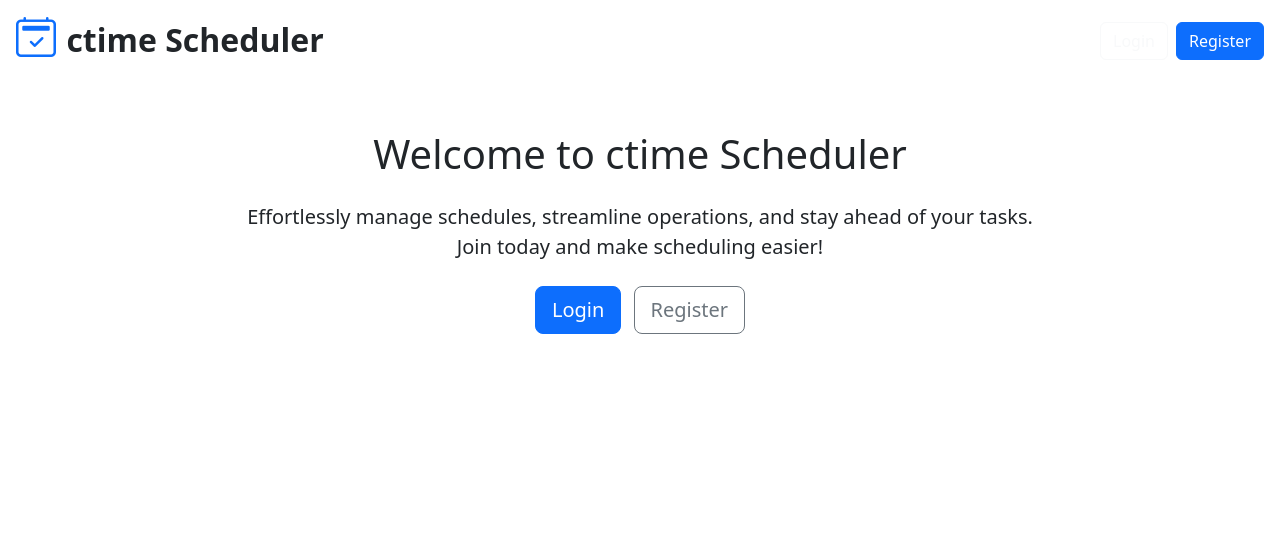
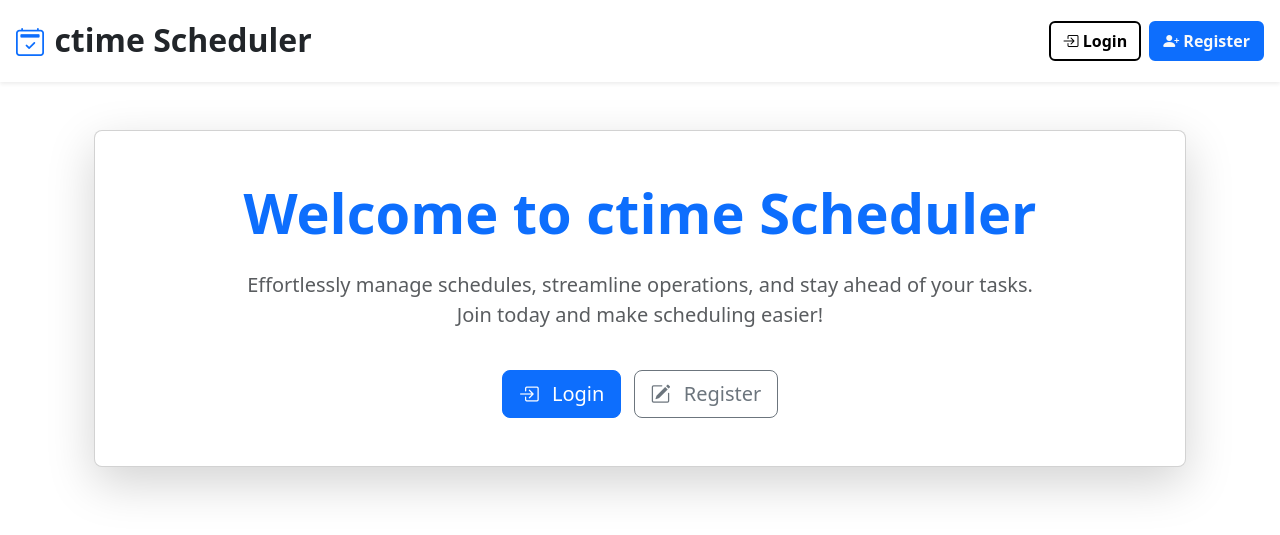
Before and after one commit to soarn/ctime, a Python web app: template app/templates/home.html in a window 1280 px wide. Shown: the top 535 px of the page. Run offline with Jinja, Linux system fonts and the light colour scheme; the template is opened without the code that fills it, so the values that code supplies are empty; some libraries are stand-ins or nearby versions.

Commit message:
feat: enhance UI with improved button styles, dark mode support, and updated hero section

```diff
--- a/app/static/css/styles.css
+++ b/app/static/css/styles.css
@@ -3,10 +3,6 @@
   color: var(--bs-primary);
   object-fit: cover;
   cursor: pointer;
-}
-
-i.feather {
-  color: var(--bs-body-color);
 }
 
 /* Navbar Background and Text Color */
@@ -36,7 +32,7 @@ body {
   justify-content: space-between;
   padding: 0 1rem;
   flex-wrap: nowrap;
-  background-color: var(--bs-body-bg)
+  background-color: var(--bs-body-bg);
 }
 
 .gravatar-img {
@@ -59,6 +55,58 @@ body {
 html {
   scroll-behavior: smooth;
   transition: background-color 0.3s, color 0.3s;
+}
+
+/* Contrast-aware button styling */
+.navbar .btn-outline-light {
+  color: var(--bs-body-bg);
+  border-color: var(--bs-body-bg);
+  background-color: transparent;
+  transition: all 0.3s;
+}
+
+.navbar .btn-outline-light:hover {
+  color: var(--bs-body-color);
+  background-color: var(--bs-body-bg);
+  border-color: var(--bs-body-color);
+}
+
+.navbar .btn-primary {
+  color: var(--bs-light);
+  background-color: var(--bs-primary);
+  border-color: var(--bs-primary);
+  transition: all 0.3s;
+}
+
+.navbar .btn-primary:hover {
+  background-color: var(--bs-primary-hover, #0056b3);
+  border-color: var(--bs-primary-hover, #0056b3);
+}
+
+.navbar .btn {
+  font-weight: 600;
+  border-width: 2px;
+}
+
+/* High-contrast modes for specific themes */
+[data-bs-theme="light"] .navbar .btn-outline-light {
+  color: #000;
+  border-color: #000;
+}
+
+[data-bs-theme="light"] .navbar .btn-outline-light:hover {
+  background-color: #000;
+  color: #fff;
+}
+
+[data-bs-theme="dark"] .navbar .btn-outline-light {
+  color: #fff;
+  border-color: #fff;
+}
+
+[data-bs-theme="dark"] .navbar .btn-outline-light:hover {
+  background-color: #fff;
+  color: #000;
 }
 
 /* Dark Mode Toggle Styling */
@@ -157,12 +205,6 @@ select:focus {
   color: var(--bs-muted);
 }
 
-/* Interactive button styling */
-button:hover {
-  opacity: 0.9;
-  transition: opacity 0.3s;
-}
-
 /* Badge alignment */
 .badge {
   display: inline-flex;
--- a/app/static/js/scripts.js
+++ b/app/static/js/scripts.js
@@ -30,9 +30,10 @@ const isDarkMode = getCookie("theme") === "dark";
 // Apply theme based on preference
 function applyTheme(darkMode) {
   document.documentElement.setAttribute("data-bs-theme", darkMode ? "dark" : "light");
-  themeIcon.setAttribute("data-feather", darkMode ? "sun" : "moon");
+
+  // Switch between icons for dark and light mode
+  themeIcon.className = darkMode ? "bi bi-sun-fill text-warning" : "bi bi-moon-fill text-primary";
   document.getElementById("currentThemeName").textContent = darkMode ? "Light Mode" : "Dark Mode";
-  feather.replace();
 }
 
 applyTheme(isDarkMode);
--- a/app/templates/base.html
+++ b/app/templates/base.html
@@ -7,18 +7,17 @@
   <title>{% block title %} ctime Scheduler {% endblock %}</title>
   <link href="https://cdn.jsdelivr.net/npm/bootstrap@5.3.0/dist/css/bootstrap.min.css" rel="stylesheet" />
   <link rel="stylesheet" href="https://cdn.jsdelivr.net/npm/bootstrap-icons@1.11.3/font/bootstrap-icons.min.css">
-  <script src="https://unpkg.com/feather-icons@4.29.1/dist/feather.min.js" crossorigin="anonymous"></script>
   <link href="{{ url_for('static', filename='css/styles.css') }}" rel="stylesheet" />
 </head>
 
 <body>
 
   <!-- Header -->
-  <nav class="navbar navbar-expand-lg">
+  <nav class="navbar navbar-expand-lg shadow-sm">
     <div class="container-fluid navbar-container">
       <!-- Logo -->
-      <a class="navbar-brand" href="{{ url_for('web.home') }}">
-        <h1><i class="bi bi-calendar2-check logo"></i>
+      <a class="navbar-brand d-flex align-items-center gap-2" href="{{ url_for('web.home') }}">
+        <h1><i class="bi bi-calendar2-check logo fs-3"></i>
           <span class="navbar-title">ctime Scheduler</span>
         </h1>
       </a>
@@ -45,25 +44,42 @@
       <div class="dropdown">
         <img src="{{ get_gravatar_url(current_user.email) }}" alt="User Gravatar" class="gravatar-img dropdown-toggle"
           id="gravatarDropdown" data-bs-toggle="dropdown" aria-expanded="false" />
-        <ul class="dropdown-menu dropdown-menu-end" aria-labelledby="gravatarDropdown">
-          <li><a class="dropdown-item" href="{{ url_for('web.profile') }}">Profile</a></li>
+        <ul class="dropdown-menu dropdown-menu-end shadow-lg" aria-labelledby="gravatarDropdown">
+          <li>
+            <a class="dropdown-item d-flex align-items-center gap-2" href="{{ url_for('web.profile') }}">
+              <i class="bi bi-person-circle"></i> Profile
+            </a>
+          </li>
           {% if current_user.role == 'admin' %}
-          <li><a class="dropdown-item" href="{{ url_for('admin.admin_dashboard') }}">Dashboard</a></li>
+          <li>
+            <a class="dropdown-item d-flex align-items-center gap-2" href="{{ url_for('admin.admin_dashboard') }}">
+              <i class="bi bi-speedometer2"></i> Dashboard
+            </a>
+          </li>
           {% else %}
-          <li><a class="dropdown-item" href="{{ url_for('web.employee_dashboard') }}">Dashboard</a></li>
+          <li>
+            <a class="dropdown-item" href="{{ url_for('web.employee_dashboard') }}">
+              <i class="bi bi-calendar4-week"></i> Dashboard
+            </a>
+          </li>
           {% endif %}
           <li>
             <hr class="dropdown-divider" />
           </li>
-          <li><a class="dropdown-item" href="{{ url_for('web.logout') }}">Logout</a></li>
+          <li>
+            <a class="dropdown-item d-flex align-items-center gap-2 text-danger" href="{{ url_for('web.logout') }}">
+              <i class="bi bi-box-arrow-right"></i> Logout
+            </a>
+          </li>
           <li>
             <hr class="dropdown-divider" />
           </li>
           <!-- Dark Mode Toggle -->
           <li class="dropdown-item">
-            <button type="button" id="themeToggle" class="btn btn-link text-decoration-none d-flex align-items-center">
-              <i id="themeIcon" data-feather="moon"></i>
-              <span id="currentThemeName" class="ms-2">Dark Mode</span>
+            <button type="button" id="themeToggle"
+              class="btn btn-link text-decoration-none d-flex align-items-center gap-2" title="Toggle Dark Mode">
+              <i id="themeIcon" class="bi bi-moon-fill text-primary"></i>
+              <span id="currentThemeName">Dark Mode</span>
             </button>
           </li>
         </ul>
@@ -71,8 +87,12 @@
       {% else %}
       <!-- Login/Register Buttons -->
       <div class="d-flex">
-        <a class="btn btn-outline-light me-2" href="{{ url_for('web.login') }}">Login</a>
-        <a class="btn btn-primary" href="{{ url_for('web.register') }}">Register</a>
+        <a class="btn btn-outline-light me-2" href="{{ url_for('web.login') }}">
+          <i class="bi bi-box-arrow-in-right"></i> Login
+        </a>
+        <a class="btn btn-primary" href="{{ url_for('web.register') }}">
+          <i class="bi bi-person-plus-fill"></i> Register
+        </a>
       </div>
       {% endif %}
     </div>
@@ -90,7 +110,6 @@
   <script src="https://cdn.jsdelivr.net/npm/canvas-confetti@1.9.3/dist/confetti.browser.min.js"
     crossorigin="anonymous"></script>
   <script src="{{ url_for('static', filename='js/scripts.js') }}"></script>
-  <script>feather.replace()</script>
 </body>
 
 </html>
--- a/app/templates/home.html
+++ b/app/templates/home.html
@@ -2,14 +2,21 @@
 {% block title %}Welcome to ctime Scheduler{% endblock %}
 {% block content %}
 <div class="container text-center mt-5">
-    <h1 class="mb-4">Welcome to ctime Scheduler</h1>
-    <p class="lead">
-        Effortlessly manage schedules, streamline operations, and stay ahead of your tasks.
-        <br>Join today and make scheduling easier!
-    </p>
-    <div class="mt-4">
-        <a href="{{ url_for('web.login') }}" class="btn btn-primary btn-lg me-2">Login</a>
-        <a href="{{ url_for('web.register') }}" class="btn btn-outline-secondary btn-lg">Register</a>
+    <!-- Hero Section -->
+    <div class="card shadow-lg p-5 mb-4">
+        <h1 class="mb-4 display-4 fw-bold text-primary">Welcome to ctime Scheduler</h1>
+        <p class="lead text-muted">
+            Effortlessly manage schedules, streamline operations, and stay ahead of your tasks.
+            <br>Join today and make scheduling easier!
+        </p>
+        <div class="mt-4">
+            <a href="{{ url_for('web.login') }}" class="btn btn-primary btn-lg me-2">
+                <i class="bi bi-box-arrow-in-right me-2"></i> Login
+            </a>
+            <a href="{{ url_for('web.register') }}" class="btn btn-outline-secondary btn-lg">
+                <i class="bi bi-pencil-square me-2"></i> Register
+            </a>
+        </div>
     </div>
 </div>
 {% endblock %}
```
